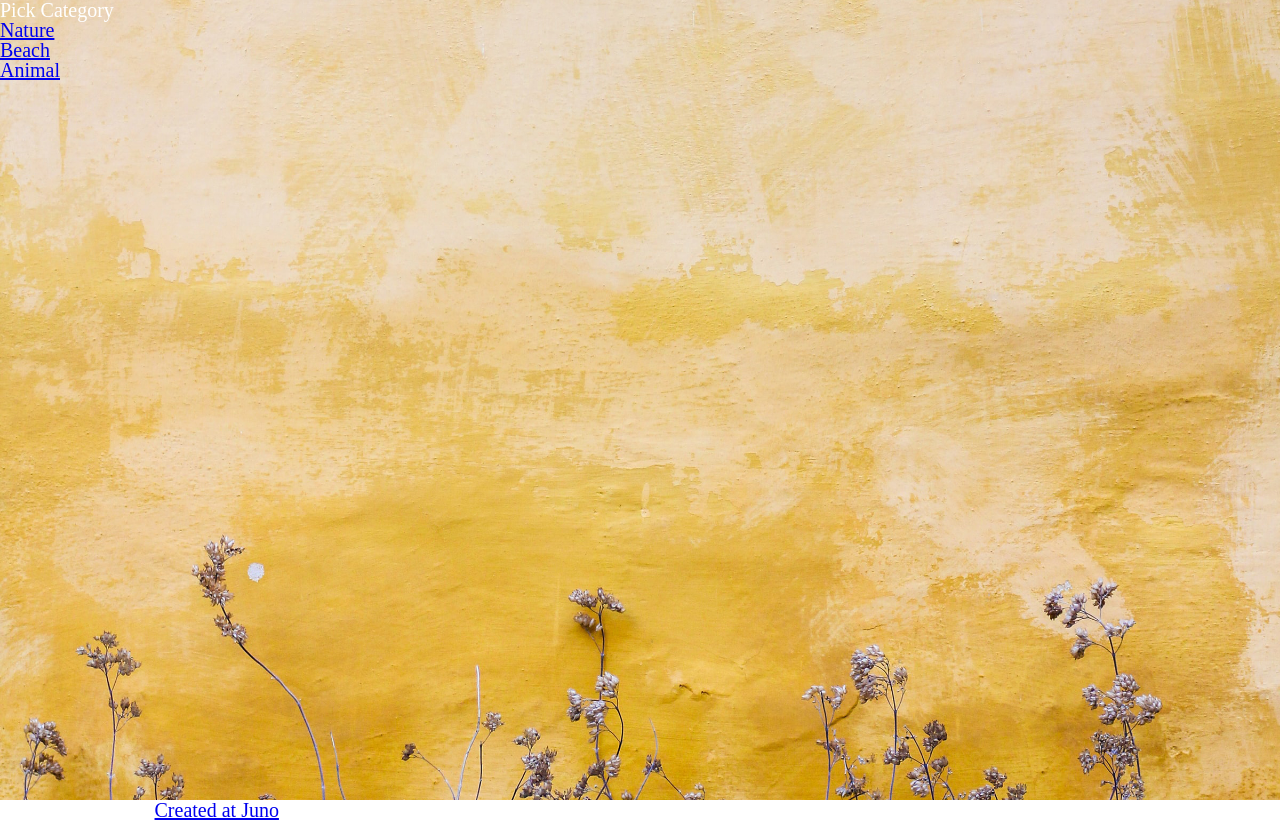
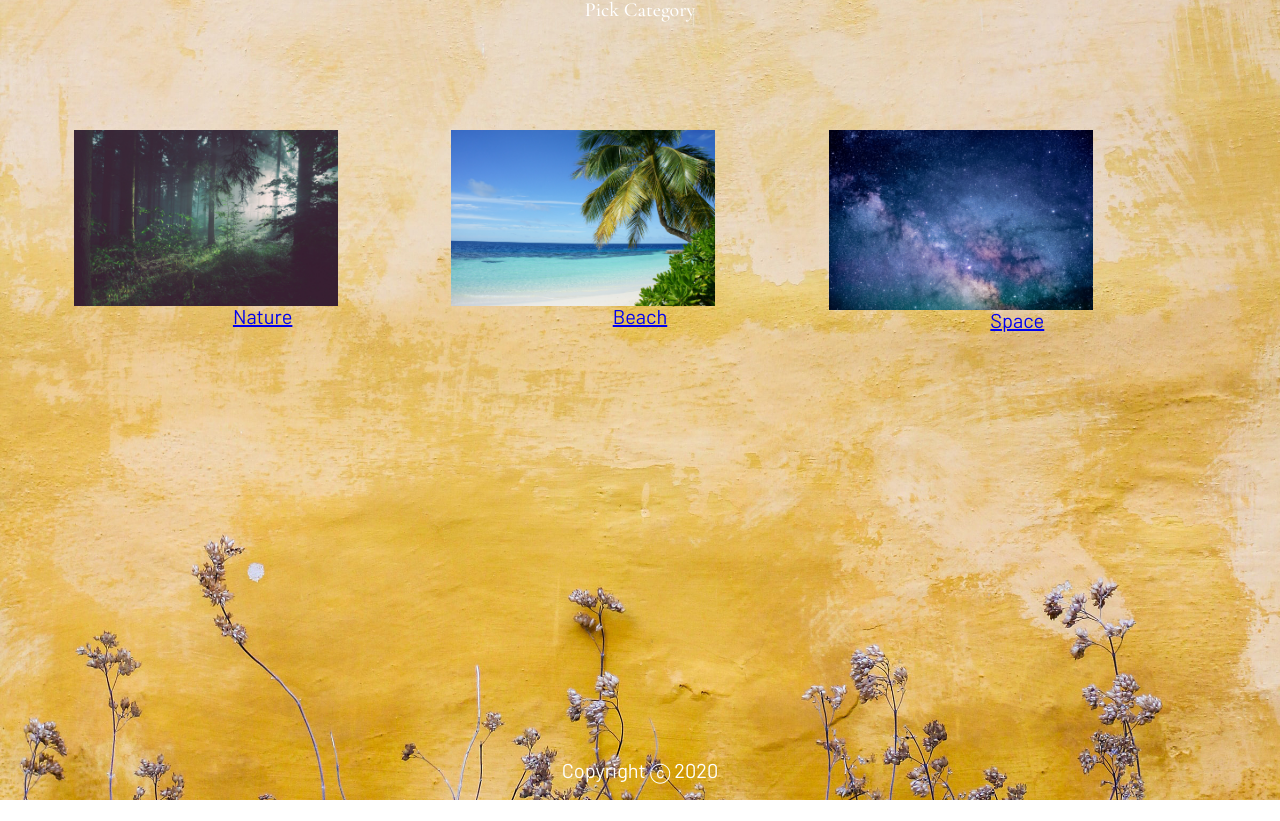
Before and after one commit to dailyPositivity/dailyPositivity, a React (Create React App) app: page /category in a window 1280 px wide. After the commit the page ends 800 px from the top, so only its background shows below. Built offline with nearby package versions, Linux system fonts and the light colour scheme.

Commit message:
added category list file

```diff
--- a/src/categoryList.js
+++ b/src/categoryList.js
@@ -2,15 +2,18 @@ const catagoryList=[
 
    {
        name:"Nature",
-       path:""
+       path:require("./Assets/category-forest.jpg"),
+       description:"a nature image"
    },
    {
         name:"Beach",
-        path:""
+        path:require("./Assets/category-beach.jpg"),
+        description:"a beach image"
    },
    {
-        name:"Animal",
-        path:""
+        name:"Space",
+        path:require("./Assets/category-space.jpg"),
+        description:"a space image"
    }
 
 ]
--- a/src/components/Category.js
+++ b/src/components/Category.js
@@ -6,19 +6,24 @@ class Category extends Component{
    render(){
       const categories = categoryList;
       return(
-         <div>
+         <div className = "wrapper">
             <h1>Pick Category</h1>
+            <div className = "categoryContainer">
                {  categories.map((category,index) => {
                      return (
                         <Link to = {`/category/:${category}`}>
                            <div key = {index}>
-                           <h1>{category.name}</h1>
+                              <div className = "categoryImg">
+                                 <img src={category.path} alt = {category.description}/>
+                              </div>
+                              <h3>{category.name}</h3>
                            </div>
                         </Link>
                      )
                   })
                }
             </div>
+         </div>
       )//End of return
    }//End of render()
 }
--- a/src/components/Footer.js
+++ b/src/components/Footer.js
@@ -5,8 +5,8 @@ const Footer = () => {
     const year  =  new Date().getFullYear();
     return(
         <footer>
-            <div>
-                <p>Copyright @ {year} <span><a href= "https://junocollege.com">Created at Juno</a></span></p>
+            <div className = "wrapper">
+                <p>Copyright ⓒ {year}</p>
             </div>
         </footer>
     );
--- a/src/components/Home.js
+++ b/src/components/Home.js
@@ -5,12 +5,16 @@ class Home extends Component{
    render(){
       return(
          <div className = "wrapper">
-            <h1>Home Component</h1>
-            <Link to = "/category">
-               <button>
-                  <i className="fas fa-arrow-circle-down fa-4x"></i>
-               </button>
-            </Link>
+            <div className = "homeContainer">
+               <h1>Home Component</h1>
+            </div>
+            <div>
+               <Link to = "/category">
+                  <button>
+                     <i className="fa fa-chevron-down"></i>
+                  </button>
+               </Link>
+            </div>
          </div>
       )
    }
--- a/src/styles/App.css
+++ b/src/styles/App.css
@@ -18,11 +18,57 @@ main{
 body{
   color:white;
   font-size: 2rem;
+  text-align: center;
+  font-family: 'Barlow', sans-serif;
   /* font-family: 'Barlow', sans-serif;
   font-family: 'Cormorant Garamond', serif; */
+}
+h1{
+  font-family: 'Cormorant Garamond', serif;
 }
 .wrapper{
   width: 90%;
   min-width: 320px;
   max-width: 1400px;
+  margin:0 auto;
 }
+/*----------------------------------------------HOME----------------------------------------------*/
+/* i::before{
+  background:transparent
+}
+i {
+  text-shadow: 2px 2px #000000;
+  color:white;
+  font-size: 8rem;
+} */
+.homeContainer{
+  height: 75vh;
+}
+/*----------------------------------------------CATEGORY----------------------------------------------*/
+.categoryContainer{
+  display:flex;
+  justify-content:space-evenly;
+  margin-top:100px;
+  padding:10px;
+}
+.categoryItem{
+  flex-basis: 25%;
+}
+.categoryImg{
+  width:70%;
+}
+.categoryImg img{
+  width:100%;
+}
+
+/*-------------------------------------------------FOOTER----------------------------------------------*/
+footer {
+  text-align: center;
+  width: 100%;
+  position: absolute;
+  bottom:0;
+}
+
+footer p {
+  padding-bottom:20px;
+}
```
Lines whose indentation alone changed are shown as unchanged.
